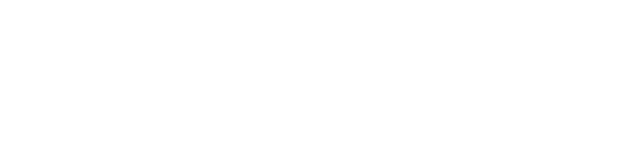
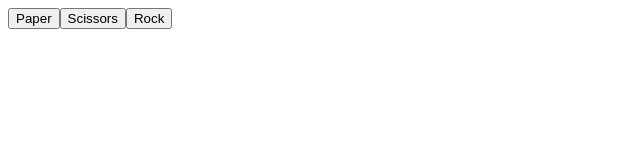
Before and after one commit to pzdebik/rock-paper-scissors, a plain HTML site: page index.html in a window 1280 px wide. Shown: the whole page, without its empty margins (0-640 px from the left). Drawn offline with Linux system fonts and the light colour scheme.

Commit message:
Create div and buttons in DOM
Created div in which I stored
three buttons:
-paperButton
-scissorsButton
-rockButton

```diff
--- a/index.html
+++ b/index.html
@@ -3,9 +3,10 @@
     <head>
         <title>Rock, paper, scissors</title>
         <meta charset="UTF-8">
-        <script type="text/javascript" src="script.js"></script>
+        <script type="text/javascript" src="script.js" defer></script>
     </head>
     <body>
 
+
     </body>
 </html>
--- a/script.js
+++ b/script.js
@@ -84,3 +84,25 @@ function game() {
         console.log("Draw!");
     }
 }
+
+const body = document.querySelector('body');
+
+//const container = document.querySelector('#container');
+const container = document.createElement('div');
+container.setAttribute('id','container');
+
+body.appendChild(container);
+
+const paperButton = document.createElement('button');
+paperButton.classList.add('paper');
+paperButton.textContent = 'Paper';
+const scissorsButton = document.createElement('button');
+scissorsButton.classList.add('scissors');
+scissorsButton.textContent = 'Scissors';
+const rockButton = document.createElement('button');
+rockButton.classList.add('rock');
+rockButton.textContent = 'Rock';
+
+container.appendChild(paperButton);
+container.appendChild(scissorsButton);
+container.appendChild(rockButton);
```
